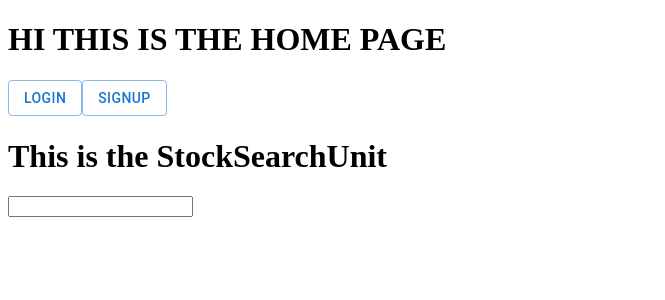
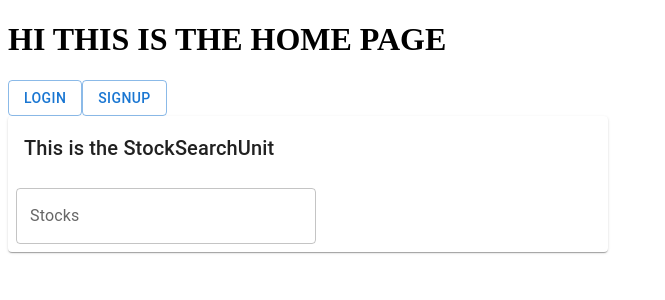
Before and after one commit to josh-W42/stonks-viewer, a React (Create React App) app: page / in a window 1280 px wide. Shown: the top 300 px of the page, without its empty margins (0-665 px from the left). Built offline with nearby package versions, Linux system fonts and the light colour scheme; no server answers.

Commit message:
Created a basic component that searches for stocks and displays results in a dropdown fashion, ultimately leading to quote pages

```diff
--- a/src/common/components/StockSearchUnit/component.tsx
+++ b/src/common/components/StockSearchUnit/component.tsx
@@ -1,78 +1,18 @@
-import React, { useState } from 'react';
-import { AutoComplete } from 'primereact/autocomplete';
-import { IError, IGQLQueryResponse } from '../../types';
-import { IBasicMatchStock, IBasicSearchStocks } from './types';
-import { ProgressSpinner } from 'primereact/progressspinner';
+import { Card, CardActions, CardContent, Typography } from '@mui/material';
+import React from 'react';
+import { StockAutocomplete } from './components/StockAutoComplete';
 
-interface Props {
-  GetData: (input: string) => IGQLQueryResponse<IBasicSearchStocks>;
-}
-
-export const StockSearchUnitComponent: React.FunctionComponent<Props> = ({
-  GetData,
-}: Props) => {
-  const [input, setInput] = useState<string>('');
-  const [isLoading, setIsLoading] = useState<boolean>(false);
-  const [hasError, setHasError] = useState<boolean>(false);
-  const [matches, setMatches] = useState<IBasicMatchStock[]>([]);
-  const [errorMsg, setErrorMsg] = useState<IError | undefined>();
-
-  const searchStocks = (event: { query: string }) => {
-    console.log('Search was called');
-    const response = GetData(event.query);
-    if (response.isLoading) {
-      setIsLoading(response.isLoading);
-    }
-
-    if (response.hasError) {
-      setHasError(response.hasError);
-      setErrorMsg(response.errorObj);
-    }
-
-    if (response.data) {
-      setMatches(response.data.bestMatches);
-    } else {
-      setMatches([]);
-    }
-  };
-
-  if (isLoading) {
-    return (
-      <div>
-        <p>Loading...</p>
-        <ProgressSpinner
-          style={{ width: '50px', height: '50px' }}
-          strokeWidth="5"
-          fill="var(--surface-ground)"
-          animationDuration=".5s"
-        />
-      </div>
-    );
-  }
-
-  if (hasError) {
-    return (
-      <div>
-        <h1>An error has occured: {errorMsg?.message}</h1>
-      </div>
-    );
-  }
-
+export const StockSearchUnitComponent: React.FunctionComponent = () => {
   return (
-    <div>
-      <h1>This is the StockSearchUnit</h1>
-
-      <div>
-        <AutoComplete
-          value={input}
-          suggestions={matches}
-          completeMethod={searchStocks}
-          field="name"
-          onChange={(e) => {
-            setInput(e.value);
-          }}
-        />
-      </div>
-    </div>
+    <Card sx={{ minWidth: 275, maxWidth: 600 }}>
+      <CardContent>
+        <Typography variant={'h6'} component={'h1'}>
+          This is the StockSearchUnit
+        </Typography>
+      </CardContent>
+      <CardActions>
+        <StockAutocomplete />
+      </CardActions>
+    </Card>
   );
 };
--- /dev/null
+++ b/src/common/components/StockSearchUnit/components/StockAutoComplete/component.tsx
@@ -0,0 +1,48 @@
+import { useQuery } from '@apollo/client';
+import React, { useState } from 'react';
+import { IBasicMatchStock, IBasicSearchStocks } from '../../types';
+import { GET_STOCK_BASIC } from '../../queries/query';
+import TextField from '@mui/material/TextField';
+import Autocomplete from '@mui/material/Autocomplete';
+import { useNavigate } from 'react-router-dom';
+
+export const StockAutocomplete: React.FunctionComponent = () => {
+  const [input, setInput] = useState<string>('');
+  const [selected, setSelected] = useState<IBasicMatchStock | null>(null);
+  const navigate = useNavigate();
+
+  const { loading, error, data } = useQuery<IBasicSearchStocks>(
+    GET_STOCK_BASIC,
+    { variables: { input: input.trim() } }
+  );
+
+  if (selected) {
+    navigate(`/quotes/${selected.symbol}`);
+  }
+
+  if (error) {
+    console.log(error);
+  }
+
+  const stocks =
+    data && data.GetStocksGQL ? data?.GetStocksGQL.bestMatches : [];
+
+  return (
+    <Autocomplete
+      loading={loading}
+      forcePopupIcon={false}
+      options={stocks}
+      sx={{ width: 300 }}
+      value={selected}
+      getOptionLabel={(stock: IBasicMatchStock) => {
+        return `${stock.symbol} - ${stock.name}`;
+      }}
+      onChange={(_, newValue) => {
+        setSelected(newValue);
+      }}
+      onInputChange={(_, newValue) => setInput(newValue)}
+      inputValue={input}
+      renderInput={(params) => <TextField {...params} label="Stocks" />}
+    />
+  );
+};
--- /dev/null
+++ b/src/common/components/StockSearchUnit/components/StockAutoComplete/index.ts
@@ -0,0 +1 @@
+export * from './component';
--- a/src/common/components/StockSearchUnit/container.tsx
+++ b/src/common/components/StockSearchUnit/container.tsx
@@ -1,28 +1,6 @@
-import { useQuery } from '@apollo/client';
 import React from 'react';
-import { IGQLQueryResponse } from '../../types';
 import { StockSearchUnitComponent } from './component';
-import { GET_STOCK_BASIC } from './queries';
-import { IBasicSearchStocks } from './types';
 
 export const StockSearchUnit: React.FunctionComponent = () => {
-  const GetStocks = (input: string): IGQLQueryResponse<IBasicSearchStocks> => {
-    console.log('The input was: ', input);
-    const { loading, error, data } = useQuery<IBasicSearchStocks>(
-      GET_STOCK_BASIC,
-      { variables: { input: input.trim() } }
-    );
-
-    if (loading) return { isLoading: true, hasError: false };
-    if (error)
-      return {
-        isLoading: false,
-        hasError: true,
-        errorObj: { message: 'An error has occurred when fetching stocks' },
-      };
-
-    return { isLoading: false, hasError: false, data };
-  };
-
-  return <StockSearchUnitComponent GetData={GetStocks} />;
+  return <StockSearchUnitComponent />;
 };
```
